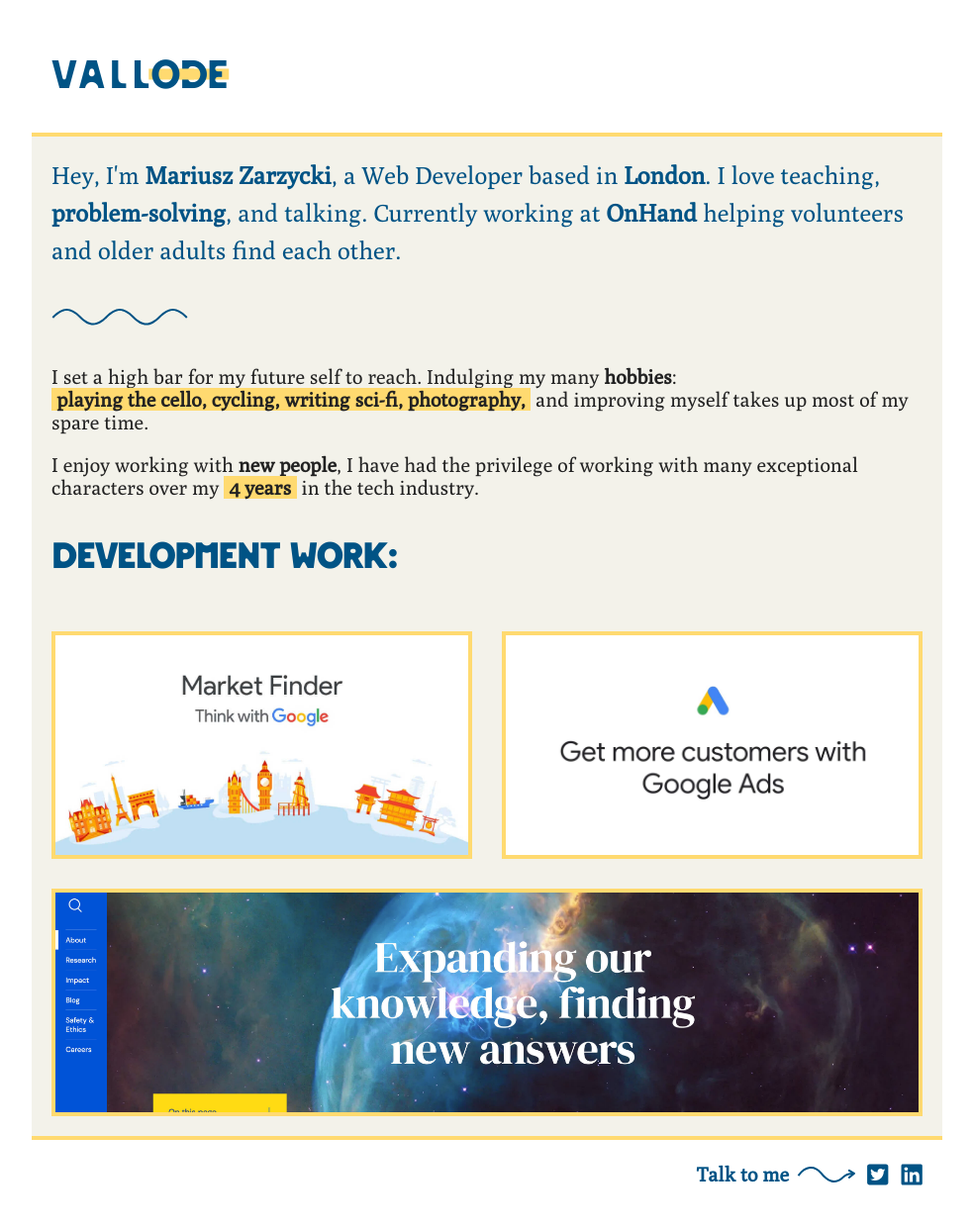
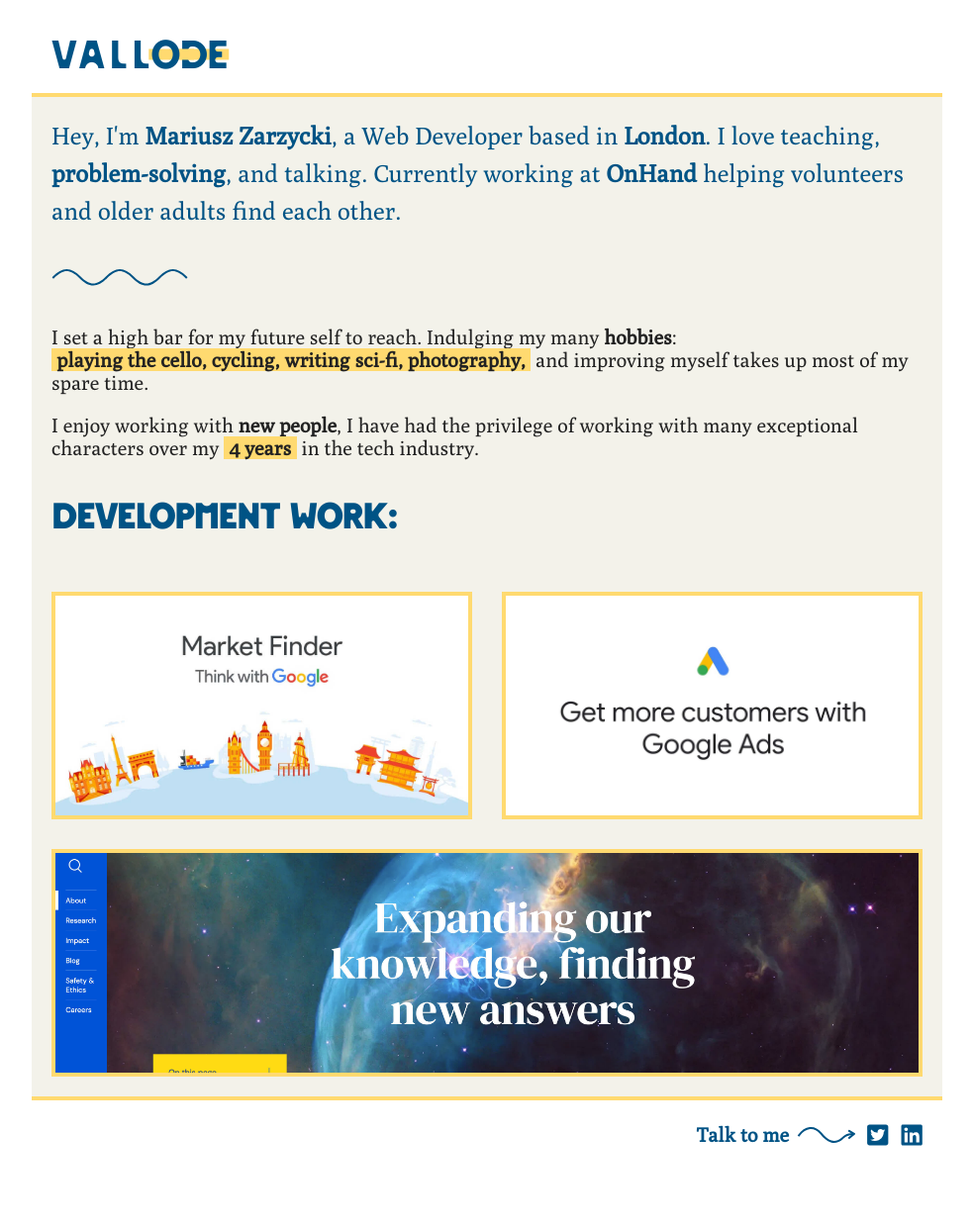
Before and after one commit to vallode/vallode.com, a Jekyll site: the page built from index.html, in a window 1280 px wide. Shown: the whole page at 99% size, without its empty margins (148-1131 px from the left). Built offline with Jekyll 4.4.1, drawn with Linux system fonts in a browser that asks for light colours; after the commit the page ends 1201 px from its top, so only the background shows below that.

Commit message:
Change header padding to sides only

```diff
--- a/_sass/_header.scss
+++ b/_sass/_header.scss
@@ -1,9 +1,11 @@
 .page-header {
-  @include container-padding;
+  @include container-padding-sides;
 
+  align-items: center;
   border-bottom: 4px solid $-c-yellow-500;
   color: $-c-blue-500;
-  display: block;
+  display: flex;
+  justify-content: space-between;
   position: relative;
 
   .h1 {
```
